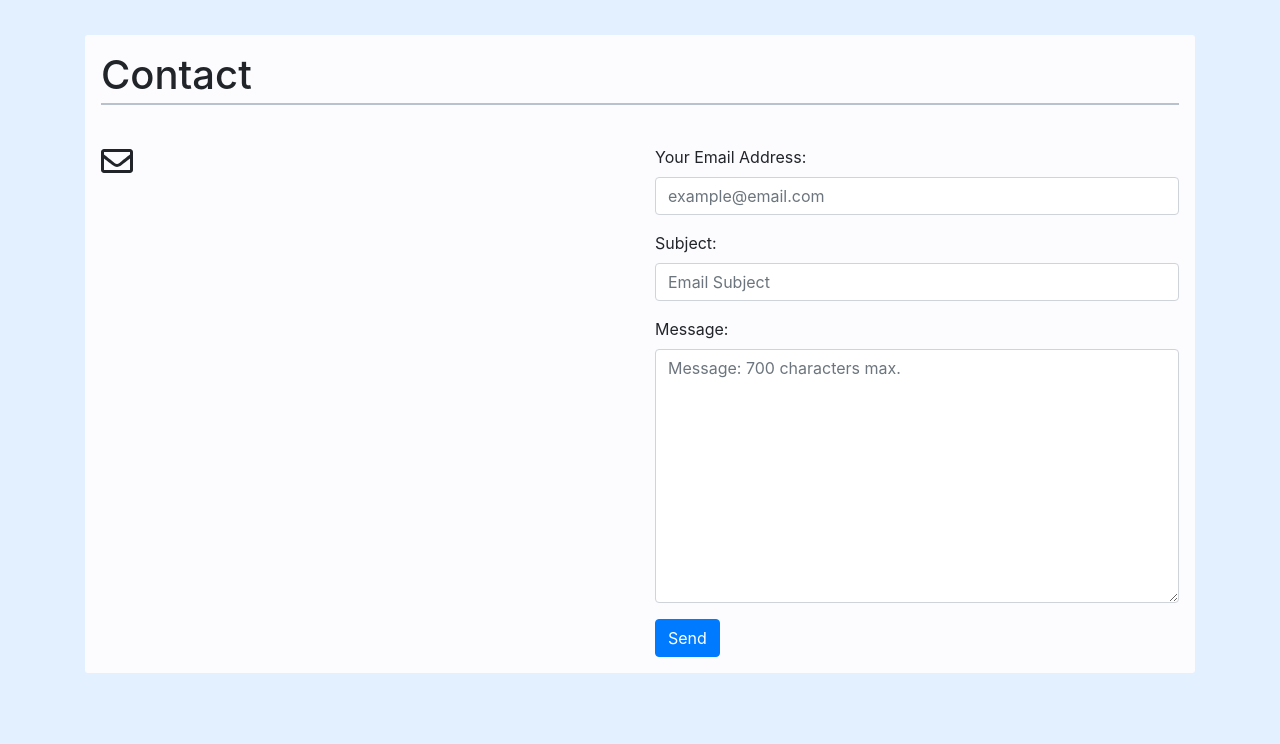
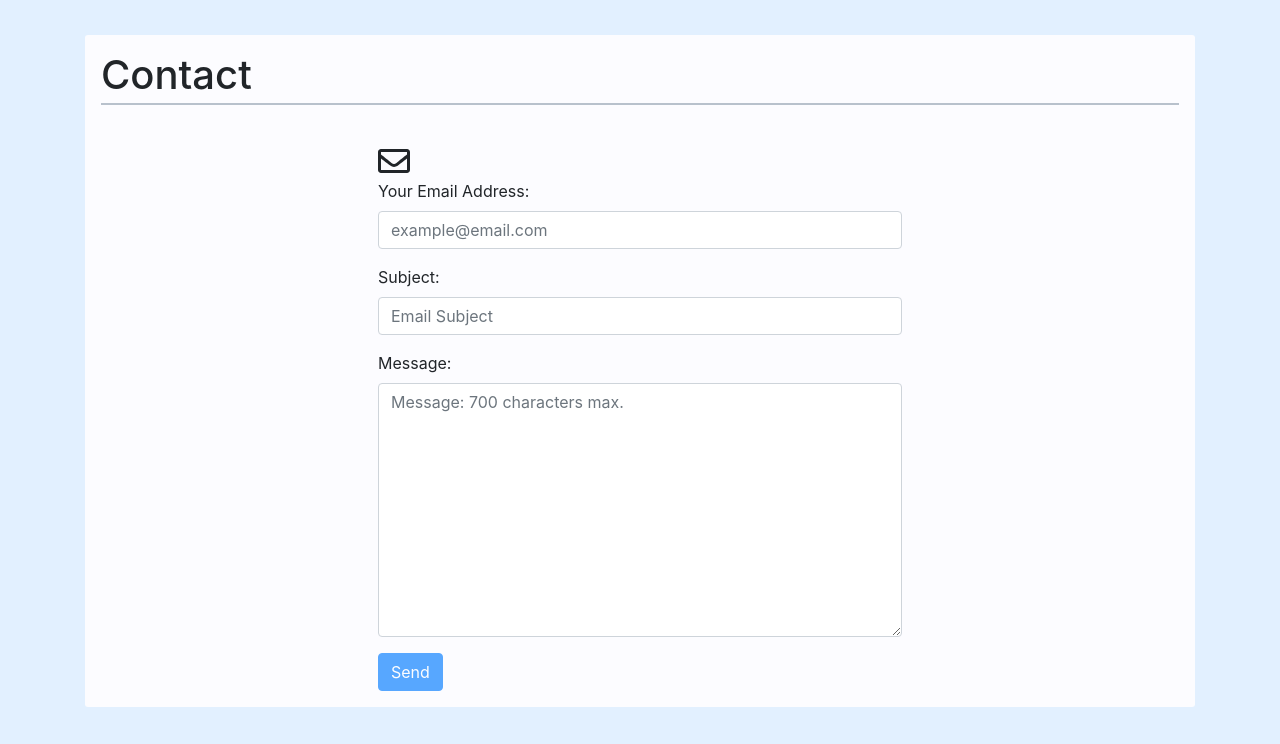
Before and after one commit to mppatterson84/verbose-pancake, a Django app: page /contact/ in a window 1280 px wide. Shown: the part 56-800 px from the top of the page. Run offline with Django 3.2, Linux system fonts and the light colour scheme; some libraries are stand-ins or nearby versions.

Commit message:
add reCAPTCHA to contact form

```diff
--- a/sendemail/templates/sendemail/email.html
+++ b/sendemail/templates/sendemail/email.html
@@ -4,26 +4,31 @@
 {% block head_links %}
 <link rel="stylesheet" href="https://cdnjs.cloudflare.com/ajax/libs/font-awesome/5.12.0/css/all.min.css">
 <link rel="stylesheet" href="{% static 'css/base.css' %}">
+<script src="https://www.google.com/recaptcha/api.js" async defer></script>
+<script type="text/javascript">
+    var enableBtn = () => {
+        document.querySelector('#submit-btn').disabled = false
+    }
+</script>
 {% endblock head_links %}
 
 {% block content %}
 <section class="email-container">
     <h1>Contact</h1>
     <div class="row">
+        <div class="col-lg-3"></div>
         <div class="col-lg-6">
-            <p class="pb-3">
-                <i class="far fa-envelope fa-2x"></i>
-            </p>
-        </div>
-        <div class="col-lg-6">
-            <form method="post">
+            <i class="far fa-envelope fa-2x"></i>
+            <form action="?" method="post">
                 {% csrf_token %}
                 {{ form.as_p }}
+                <div class="g-recaptcha" data-sitekey="{{ reCAPTCHA_site_key_v2 }}" data-callback="enableBtn"></div>
                 <div class="form-actions">
-                    <button class="btn btn-primary" type="submit">Send</button>
+                    <button class="btn btn-primary" id="submit-btn" type="submit" disabled>Send</button>
                 </div>
             </form>
         </div>
+        <div class="col-lg-3"></div>
     </div>
 </div>
 {% endblock content %}
--- a/sendemail/views.py
+++ b/sendemail/views.py
@@ -4,6 +4,7 @@ from django.shortcuts import render, redirect
 from django.views.generic import TemplateView
 from .forms import EmailForm
 import os
+
 
 def email_view(request):
     if request.method == 'GET':
@@ -16,7 +17,8 @@ def email_view(request):
             message = form.cleaned_data['message']
             form.save()
             try:
-                send_mail(subject, message, from_email, [os.environ['SEND_EMAIL_ADDRESS']])
+                send_mail(subject, message, from_email, [
+                          os.environ['SEND_EMAIL_ADDRESS']])
             except BadHeaderError:
                 return HttpResponse('Invalid header found.')
             return redirect('success')
@@ -26,6 +28,7 @@ def email_view(request):
         'contact_active_link': '#',
         'contact_active_sr': '<span class="sr-only">(current)</span>',
         'form': form,
+        'reCAPTCHA_site_key_v2': os.environ['RECAPTCHA_SITE_KEY_V2'],
     }
     return render(request, 'sendemail/email.html', context)
 
```
